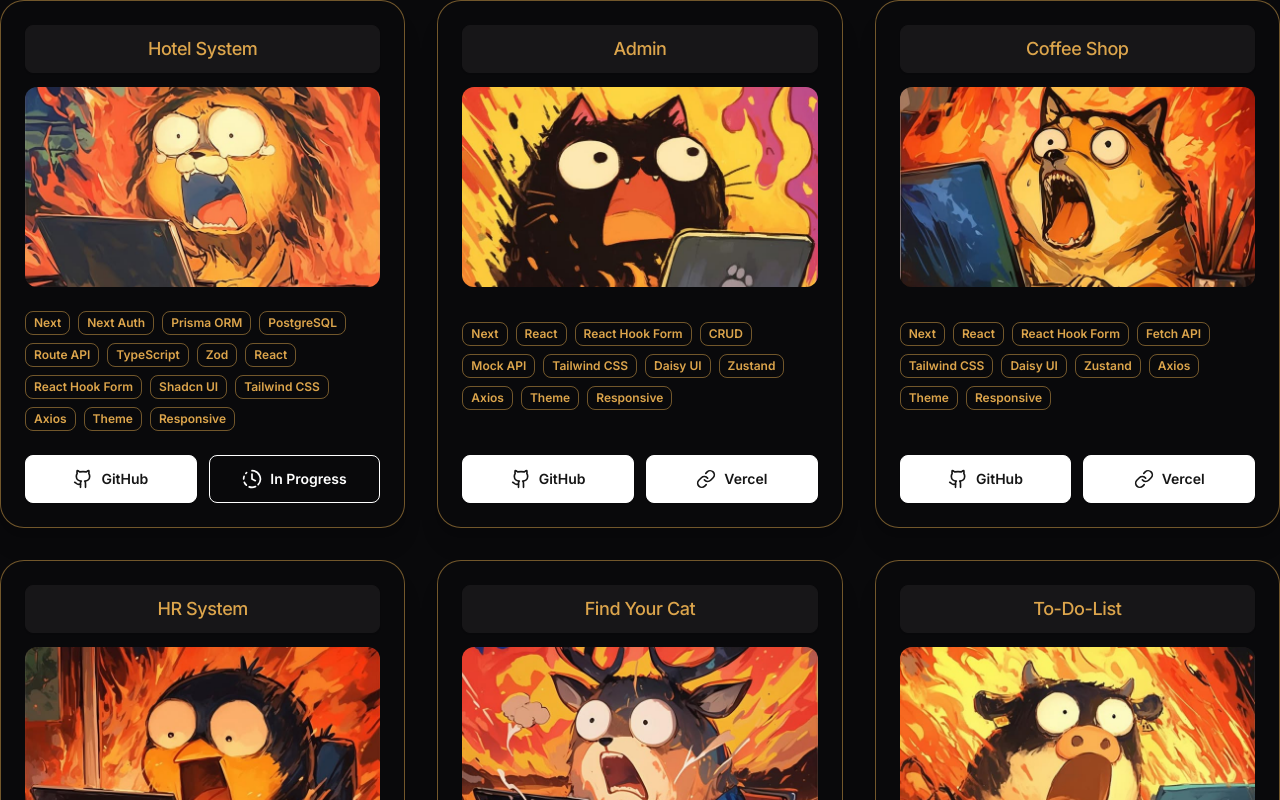
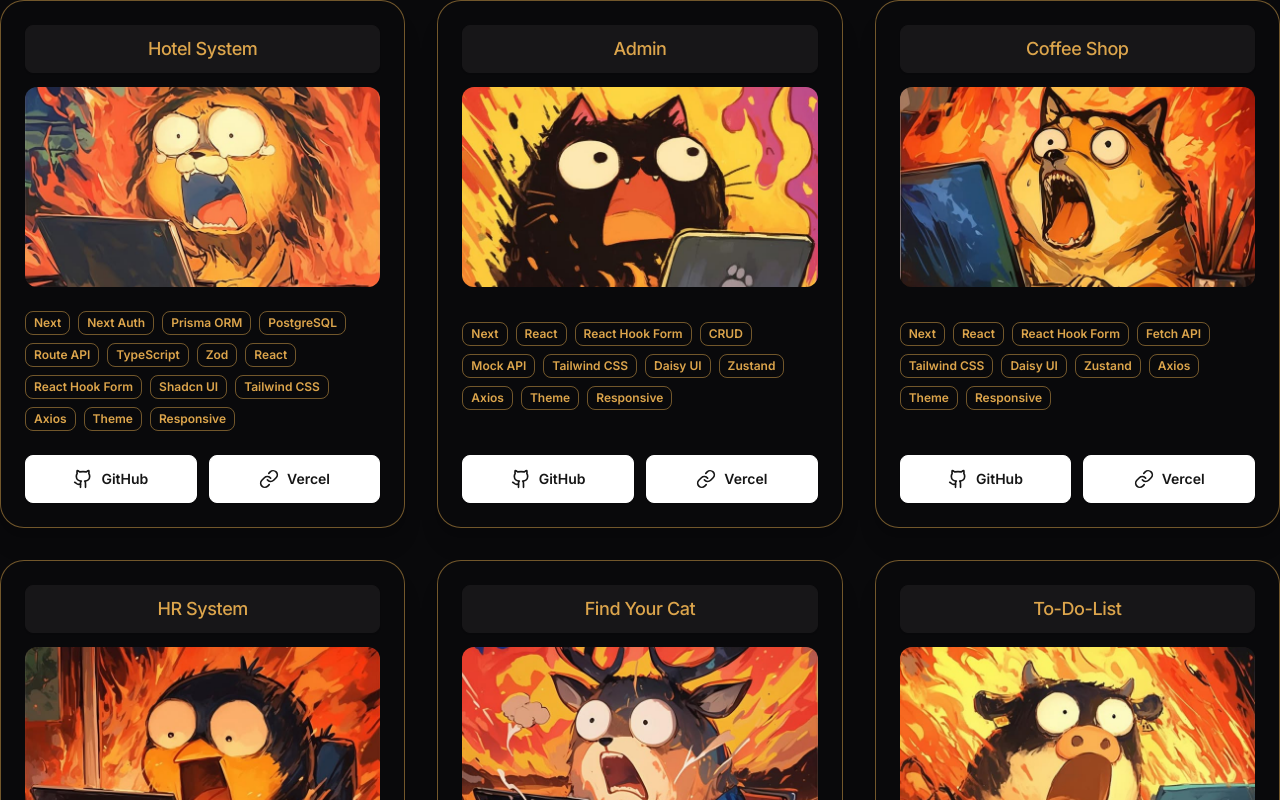
Before and after one commit to untitlez/supanat-portfolio, a Next.js app: page /projects in a window 1280 px wide. Shown: the top 800 px of the page. Built offline with nearby package versions, Linux system fonts and the light colour scheme.

Commit message:
add : new project

```diff
--- a/app/(pages)/projects/page.js
+++ b/app/(pages)/projects/page.js
@@ -37,10 +37,9 @@ const ProjectsData = [
         href: "https://github.com/untitlez/Hotel-System",
       },
       {
-        label: "In Progress",
-        icon: ClockFading,
-        href: "https://hotel-system-5euhptsyp-untitlezs-projects.vercel.app",
-        className: "btn-outline pointer-events-none",
+        label: "Vercel",
+        icon: Link,
+        href: "https://hotel-system-ecru.vercel.app",
       },
     ],
     fullstack: {},
@@ -213,7 +212,7 @@ export default function Projects() {
                 key={i}
                 href={link.href}
                 target="_blank"
-                className={`btn flex-1 btn-primary ${link.className}`}
+                className="btn flex-1 btn-primary"
               >
                 <link.icon className="size-5" />
                 {link.label}
```
